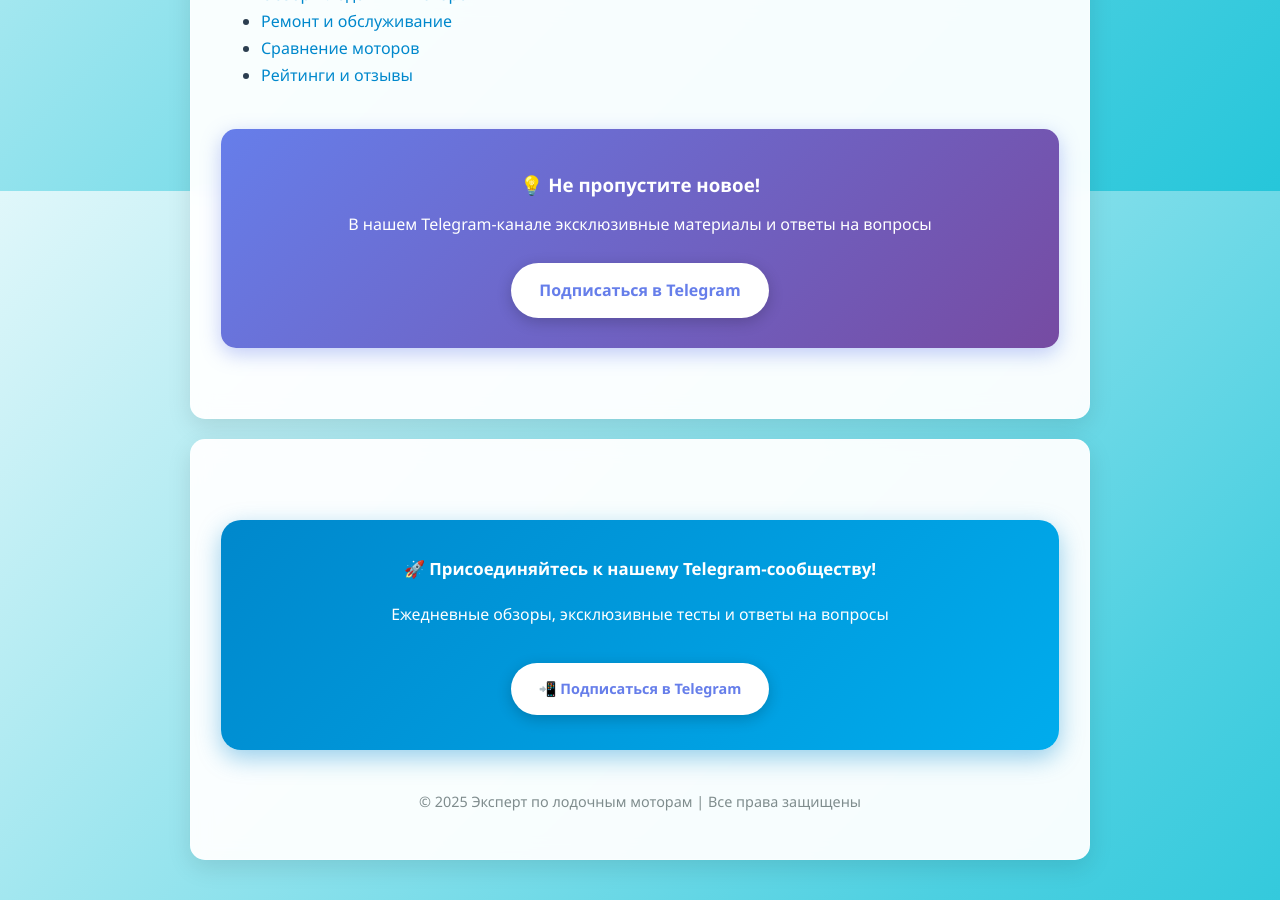
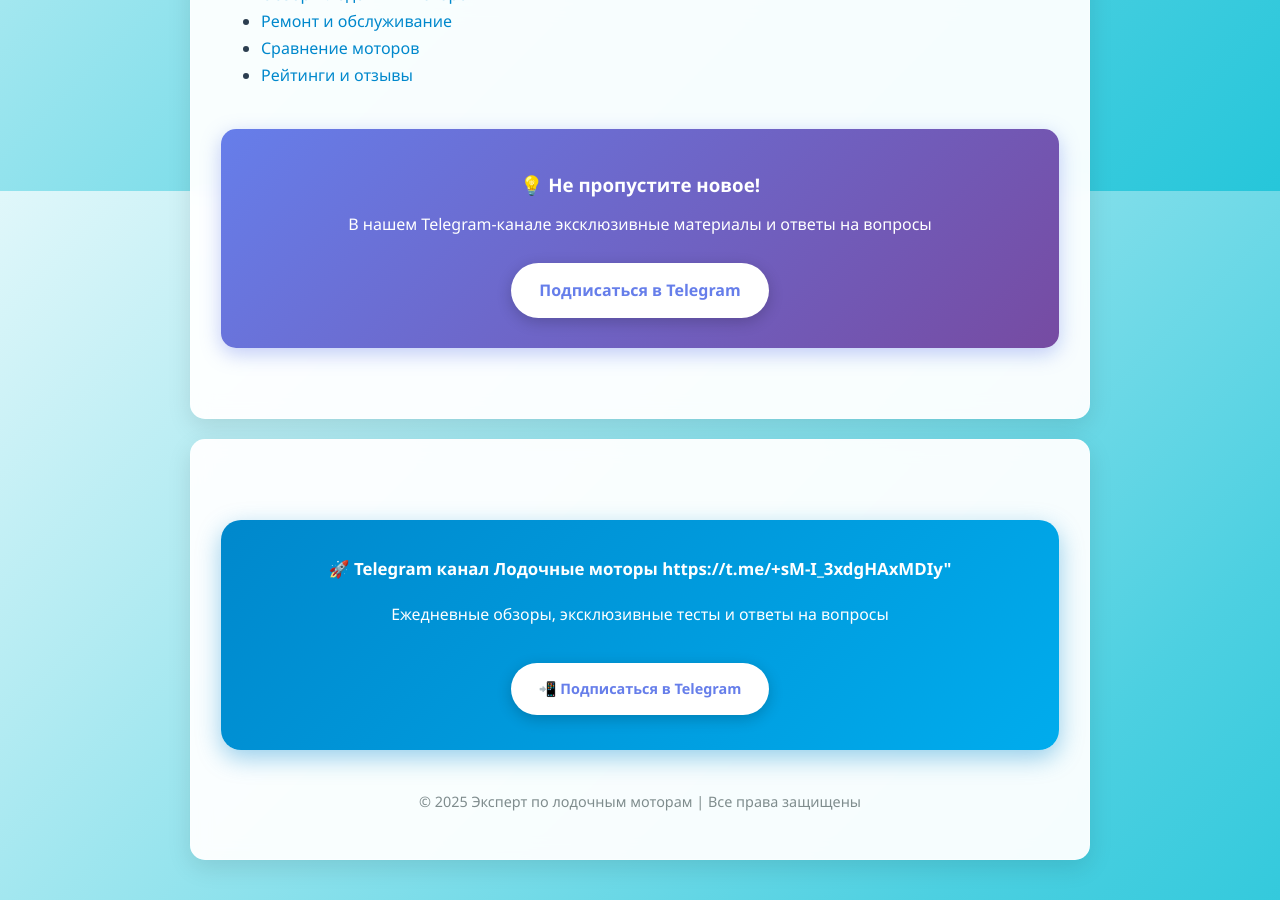
Before and after one commit to lodochnye-motory/lodochnye-motory.github.io, a Jekyll site: the page built from index.md, in a window 1280 px wide and 900 px high, scrolled down 709 px. Built offline with Jekyll 4.4.1, drawn with Linux system fonts in a browser that asks for light colours.

Commit message:
Update default.html

```diff
--- a/_layouts/default.html
+++ b/_layouts/default.html
@@ -304,7 +304,7 @@
     <div class="content-container">
         <footer>
             <div class="telegram-widget">
-                <h3 style="color: white; margin-top: 0;">🚀 Присоединяйтесь к нашему Telegram-сообществу!</h3>
+                <h3 style="color: white; margin-top: 0;">🚀 Telegram канал Лодочные моторы https://t.me/+sM-I_3xdgHAxMDIy" </h3>
                 <p style="font-size: 1.1em; margin-bottom: 20px;">Ежедневные обзоры, эксклюзивные тесты и ответы на вопросы</p>
                 <a href="https://t.me/+sM-I_3xdgHAxMDIy" class="cta-button">📲 Подписаться в Telegram</a>
             </div>
```
